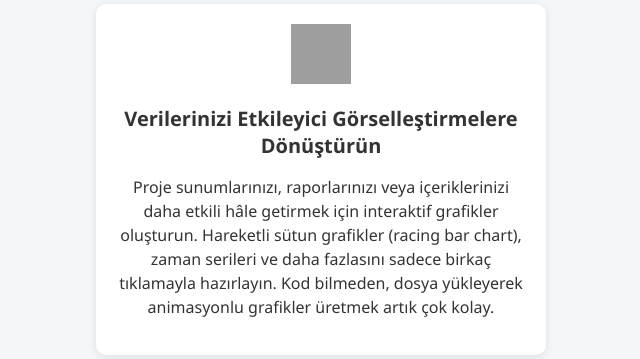
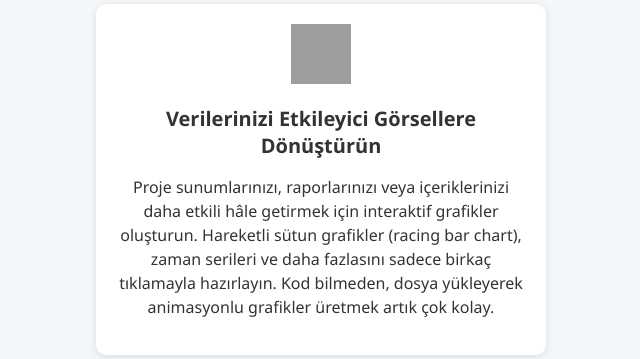
Before and after one commit to srknkrt1/ofis-asistani, a Flask app: page / in a window 1280 px wide. Shown: the part 805-1164 px from the top of the page, without its empty margins (319-959 px from the left). Run offline with Flask 3, Linux system fonts and the light colour scheme; grey boxes are pictures that could not be loaded.

Commit message:
Update index.html

```diff
--- a/dene/templates/index.html
+++ b/dene/templates/index.html
@@ -187,7 +187,7 @@
 
         <div class="feature-box">
           <img src="/static/images/graphicon.svg" alt="Graph Icon" width="60" height="60">
-          <h2>Verilerinizi Etkileyici Görselleştirmelere Dönüştürün</h2>
+          <h2>Verilerinizi Etkileyici Görsellere Dönüştürün</h2>
           <p>Proje sunumlarınızı, raporlarınızı veya içeriklerinizi daha etkili hâle getirmek için interaktif grafikler oluşturun. Hareketli sütun grafikler (racing bar chart), zaman serileri ve daha fazlasını sadece birkaç tıklamayla hazırlayın. Kod bilmeden, dosya yükleyerek animasyonlu grafikler üretmek artık çok kolay.</p>
         </div>
       </div>
```
